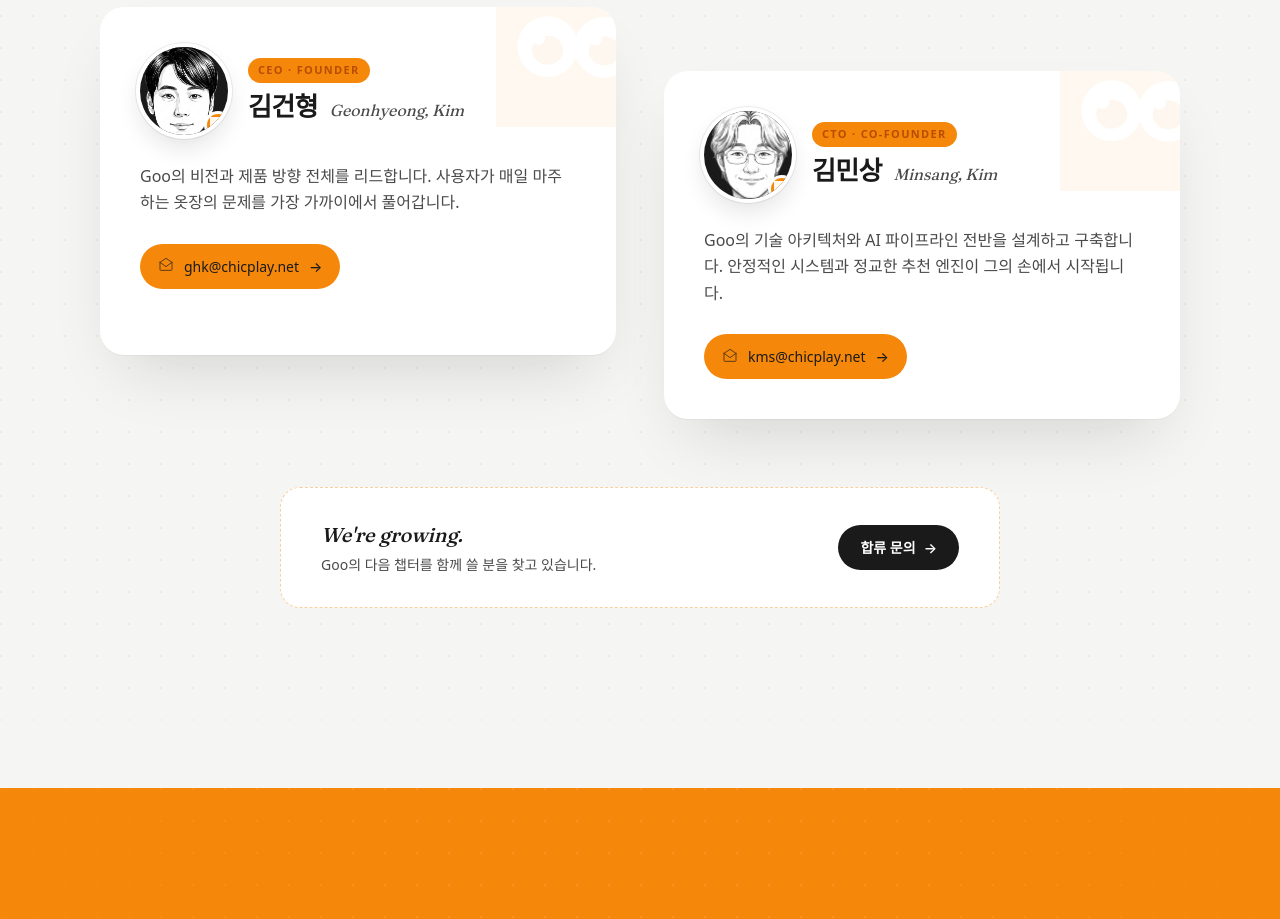
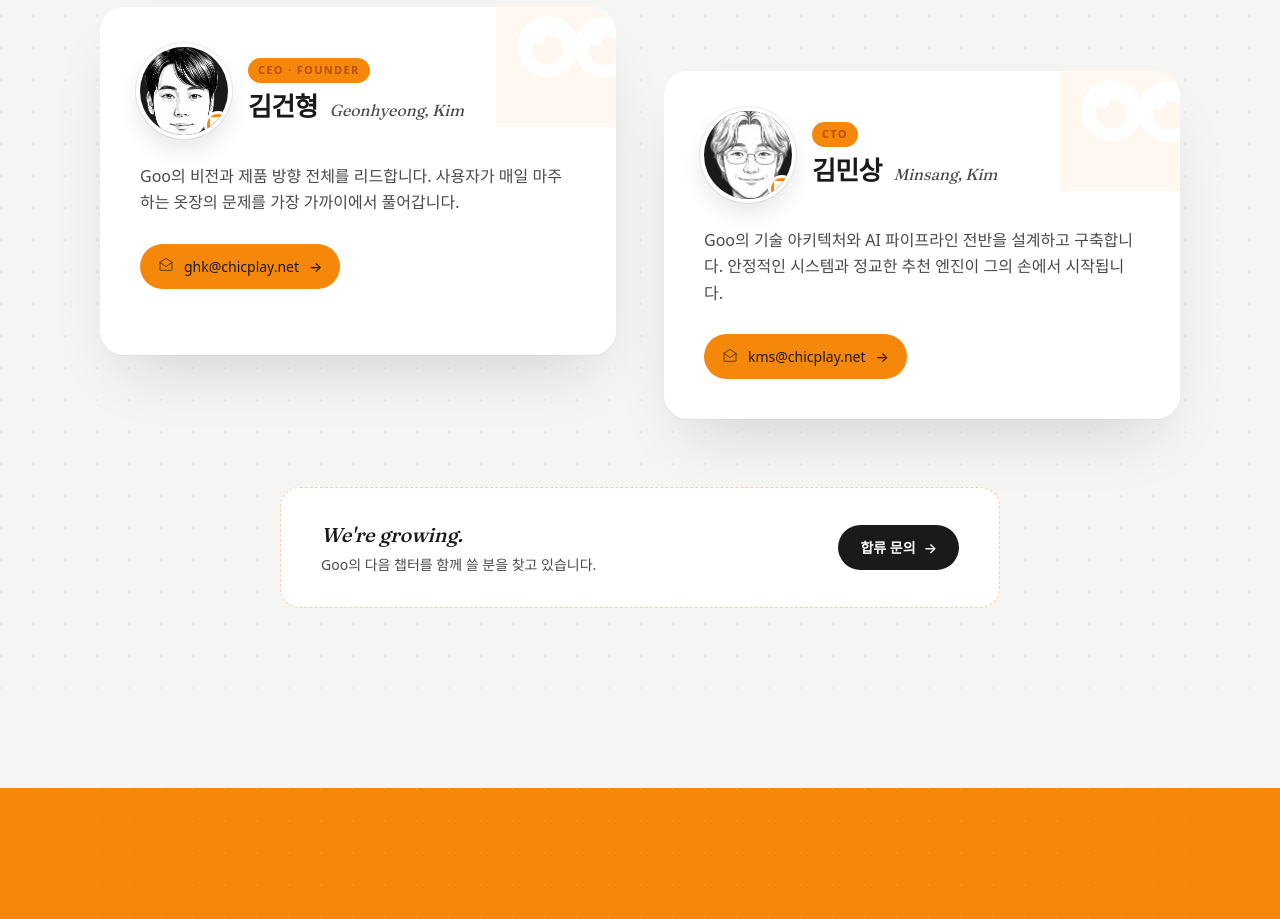
Before and after one commit to gunchic500/chicplay-landing, a plain HTML site: page index.html in a window 1280 px wide. Shown: the part 7080-7999 px from the top of the page. Drawn offline with Linux system fonts and the light colour scheme; a web font is replaced by a local one.

Commit message:
fix: update Minsang role to CTO, remove Co-founder

```diff
--- a/index.html
+++ b/index.html
@@ -2791,7 +2791,7 @@
                   </span>
                 </div>
                 <div class="team-avatar-meta">
-                  <span class="team-role-pill">CTO · Co-founder</span>
+                  <span class="team-role-pill">CTO</span>
                   <div class="team-name">
                     <span class="team-name-ko">김민상</span>
                     <span class="team-name-en">Minsang, Kim</span>
```
